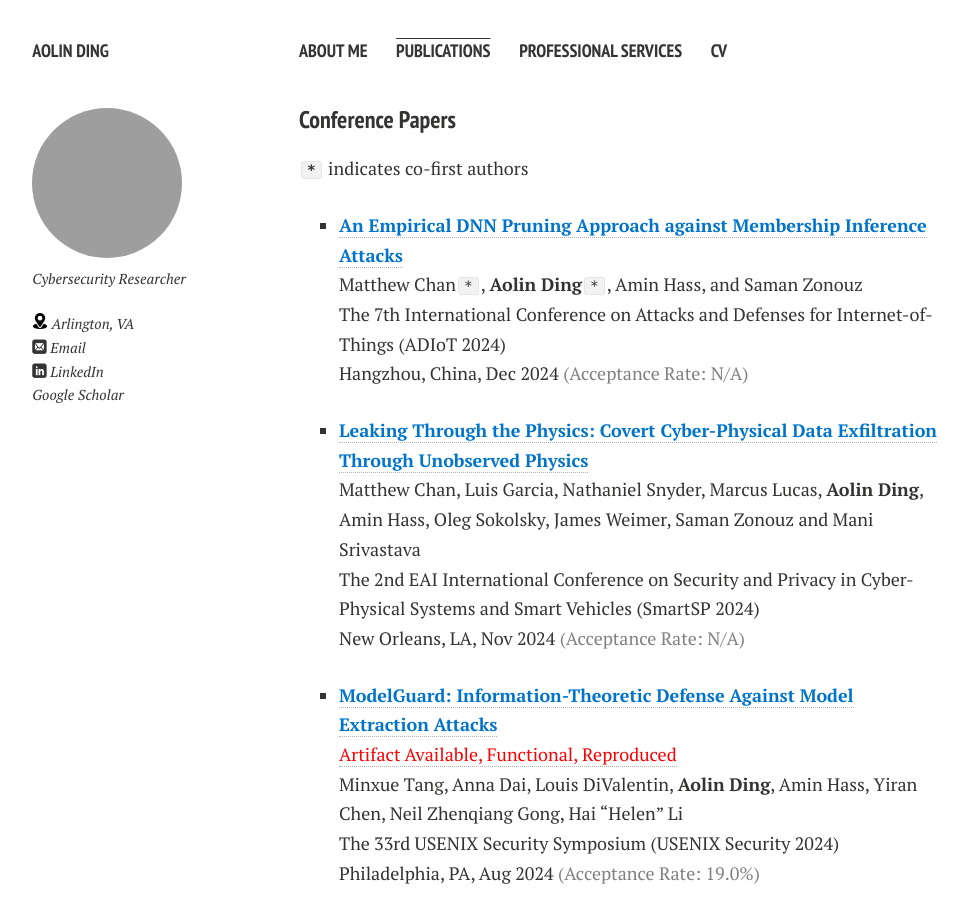
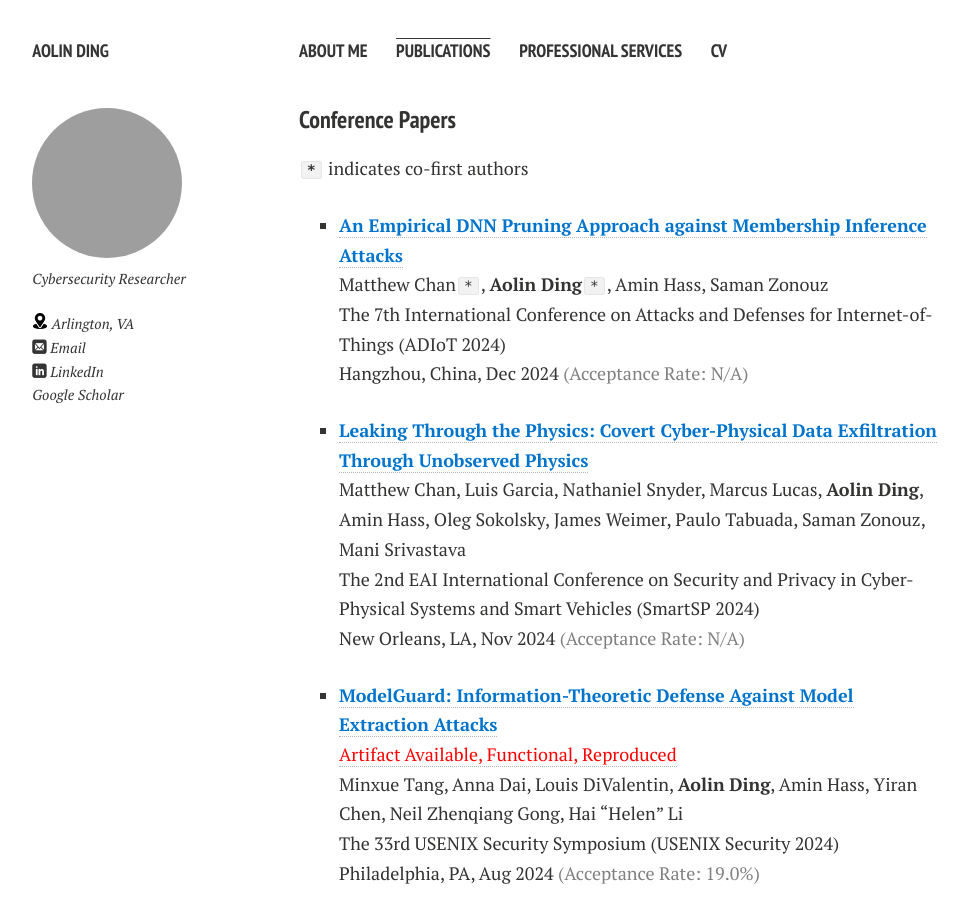
Before and after one commit to aolind/aolind.github.io, a Jekyll site: the page built from publications.md, in a window 1280 px wide and 900 px high. Shown: the whole window, without its empty margins (21-988 px from the left). Built offline with Jekyll 4.4.1, drawn with Linux system fonts in a browser that asks for light colours; nearby versions of some CDN libraries; comment, search, counter and statistics services are not loaded; a style sheet for code colours, icons or effects is not loaded; some of the changed text lies outside the part shown.

Commit message:
Fix the format

```diff
--- a/publications.md
+++ b/publications.md
@@ -8,12 +8,12 @@ title: Publications
 **`*`** indicates co-first authors
 
 - [**<font color='#0074cc'>An Empirical DNN Pruning Approach against Membership Inference Attacks</font>**](https://adiot.compute.dtu.dk/2024/)\
-Matthew Chan`*`, **Aolin Ding**`*`, Amin Hass, and Saman Zonouz\
+Matthew Chan`*`, **Aolin Ding**`*`, Amin Hass, Saman Zonouz\
 The 7th International Conference on Attacks and Defenses for Internet-of-Things (ADIoT 2024)\
 Hangzhou, China, Dec 2024 <font color='gray'>(Acceptance Rate: N/A)</font>
 
 - [**<font color='#0074cc'>Leaking Through the Physics: Covert Cyber-Physical Data Exfiltration Through Unobserved Physics</font>**](https://smartsp.eai-conferences.org/2024/)\
-Matthew Chan, Luis Garcia, Nathaniel Snyder, Marcus Lucas, **Aolin Ding**, Amin Hass, Oleg Sokolsky, James Weimer, Saman Zonouz and Mani Srivastava\
+Matthew Chan, Luis Garcia, Nathaniel Snyder, Marcus Lucas, **Aolin Ding**, Amin Hass, Oleg Sokolsky, James Weimer, Paulo Tabuada, Saman Zonouz, Mani Srivastava\
 The 2nd EAI International Conference on Security and Privacy in Cyber-Physical Systems and Smart Vehicles (SmartSP 2024)\
 New Orleans, LA, Nov 2024 <font color='gray'>(Acceptance Rate: N/A)</font>
 
@@ -49,7 +49,7 @@ The 20th ACM International Conference on Mobile Systems, Applications, and Servi
 Portland, OR, Jun 2022 <font color='gray'>(Acceptance Rate: 21.6%)</font>
 
 - [**<font color='#0074cc'>Enhancement of Attack Detection Technology using AI with Synthetic-Log Generation</font>**](https://www.iwsec.org/scis/2022/program.html)\
-Takumi Yamamoto, Tsunato Nakai, Ruri Otsuka, Ye Wang, Kyeong Jin Kim, Toshiaki Koike-Akino, Iván Sanz Gorrachategui, **Aolin Ding**, Mamoru Abe, Ayako Yoshimura, and Kiyoto Kawauchi\
+Takumi Yamamoto, Tsunato Nakai, Ruri Otsuka, Ye Wang, Kyeong Jin Kim, Toshiaki Koike-Akino, Iván Sanz Gorrachategui, **Aolin Ding**, Mamoru Abe, Ayako Yoshimura, Kiyoto Kawauchi\
 The 39th Symposium on Cryptography and Information Security (SCIS 2022)\
 Osaka, Japan, Jan 2022 <font color='gray'>(Acceptance Rate: N/A)</font>
 
@@ -77,6 +77,10 @@ Cyber Resilient Energy Delivery Consortium (CREDC) Annual Industrial Workshop, H
 Cyber Resilient Energy Delivery Consortium (CREDC) Annual Industrial Workshop, Tempe, AZ, Mar 2017
 
 ### Patents
+- [**<font color='#0074cc'>Systems and Methods for Defending an Artificial Intelligence Model Against Adversarial Input</font>**](https://www.freepatentsonline.com/y2024/0386096.html)\
+Louis Divalentin, Changwei Liu, **Aolin Ding**, Malek Ben Salem\
+US Patent App. 18/199,360, 2024
+
 - [**<font color='#0074cc'>Automated Cybersecurity Vulnerability Prioritization</font>**](https://www.freepatentsonline.com/y2024/0250979.html)\
 **Aolin Ding**, Hodaya Binyamini, Gal Engelberg, Louis William Divalentin, Benjamin Glen Mccarty, Dan Klein, Amin Hass\
 US Patent App. 18/409,916, 2024
```
Also changed, not shown: index.md (+5 -5 lines).
